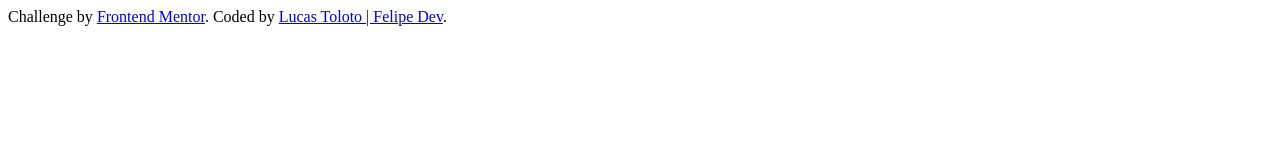
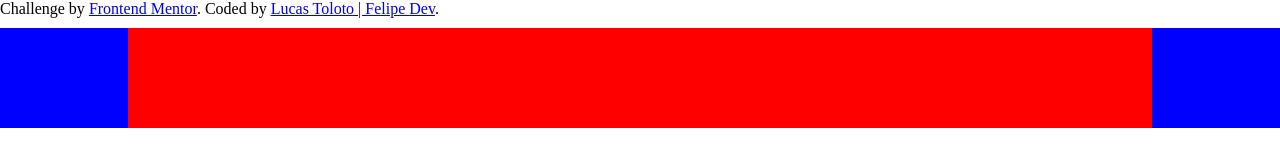
Before and after one commit to lucas-tolotosilva/Card-Component, a plain HTML site: page index.html in a window 1280 px wide. Drawn offline with Linux system fonts and the light colour scheme.

Commit message:
Add the colors

```diff
--- a/css/style.css
+++ b/css/style.css
@@ -0,0 +1,30 @@
+@import url('https://fonts.googleapis.com/css2?family=Inter:wght@400;700&family=Lexend+Deca&display=swap');
+:root{
+    --blue-900: hsl(233, 47%, 7%);
+    --blue-desaturated: hsl(244, 38%, 16%);
+    --soft-violet: hsl(277, 64%, 61%);
+    --white-200: hsl(0, 0%, 100%);
+    --white-50: hsla(0, 0%, 100%, 0.75);
+    --white-25: hsla(0, 0%, 100%, 0.6);
+}
+
+*{
+    margin: 0;
+    padding: 0;
+}
+.container{
+    width: 100%;
+    height: 100px;
+    background-color: blue;
+    margin-top: 10px;
+    display: flex;
+    justify-content: center;
+}
+.inner-container{
+    width: 80%;
+    height: 100%;
+    background-color: red;
+}
+
+@media (max-width: 375){}
+@media (max-width: 1440){}
--- a/index.html
+++ b/index.html
@@ -14,5 +14,12 @@
     Challenge by <a href="https://www.frontendmentor.io?ref=challenge" target="_blank">Frontend Mentor</a>.
     Coded by <a href="#">Lucas Toloto | Felipe Dev</a>.
   </div>
+
+  <div class="container">
+    <div class="inner-container">
+      <div class="left-side"></div>
+      <div class="right-side"></div>
+    </div>
+  </div>
 </body>
 </html>
```
